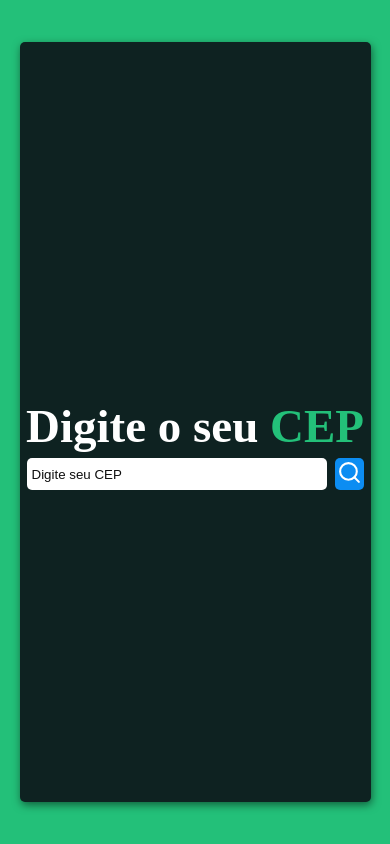
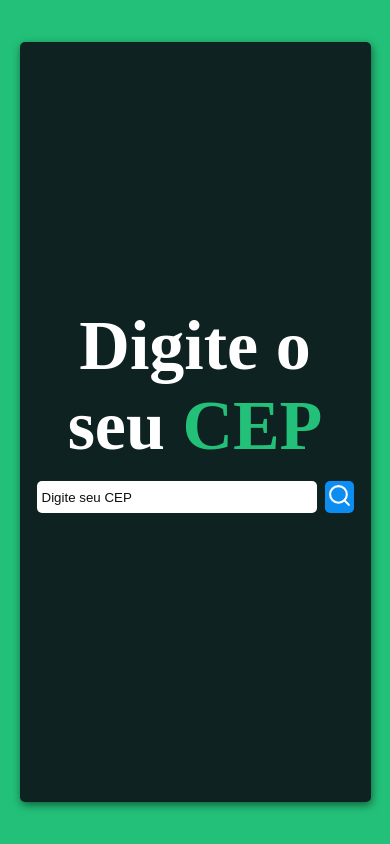
Before and after one commit to luanduartesv/BuscaCEP, a React (Create React App) app: page / in a window 390 px wide. Built offline with nearby package versions, Linux system fonts and the light colour scheme.

Commit message:
Add files via upload

```diff
--- a/src/style.css
+++ b/src/style.css
@@ -98,23 +98,31 @@ body{
 
 @media (max-width:518px) {
     .box h1{
-        font-size: 47px;
+        font-size:70px;
+        padding: 10px;
+        margin-top: -30px;
+        text-align: center;
     }
     .container-input input{
-        width: 300px;
+        width: 280px;
     }
     .main{
-        width: 315px;
+        width: 300px;
+        height: 190px;
     }
 }
 @media (max-width:375px) {
     .box h1{
-        font-size: 42px;
+        font-size:70px;
+        padding: 10px;
+        margin-top: -30px;
+        text-align: center;
     }
     .container-input input{
         width: 260px;
     }
     .main{
         width: 280px;
+        height: 250px;
     }
 }
```
Also changed, not shown: src/services/api.js (line endings or trailing spaces).
